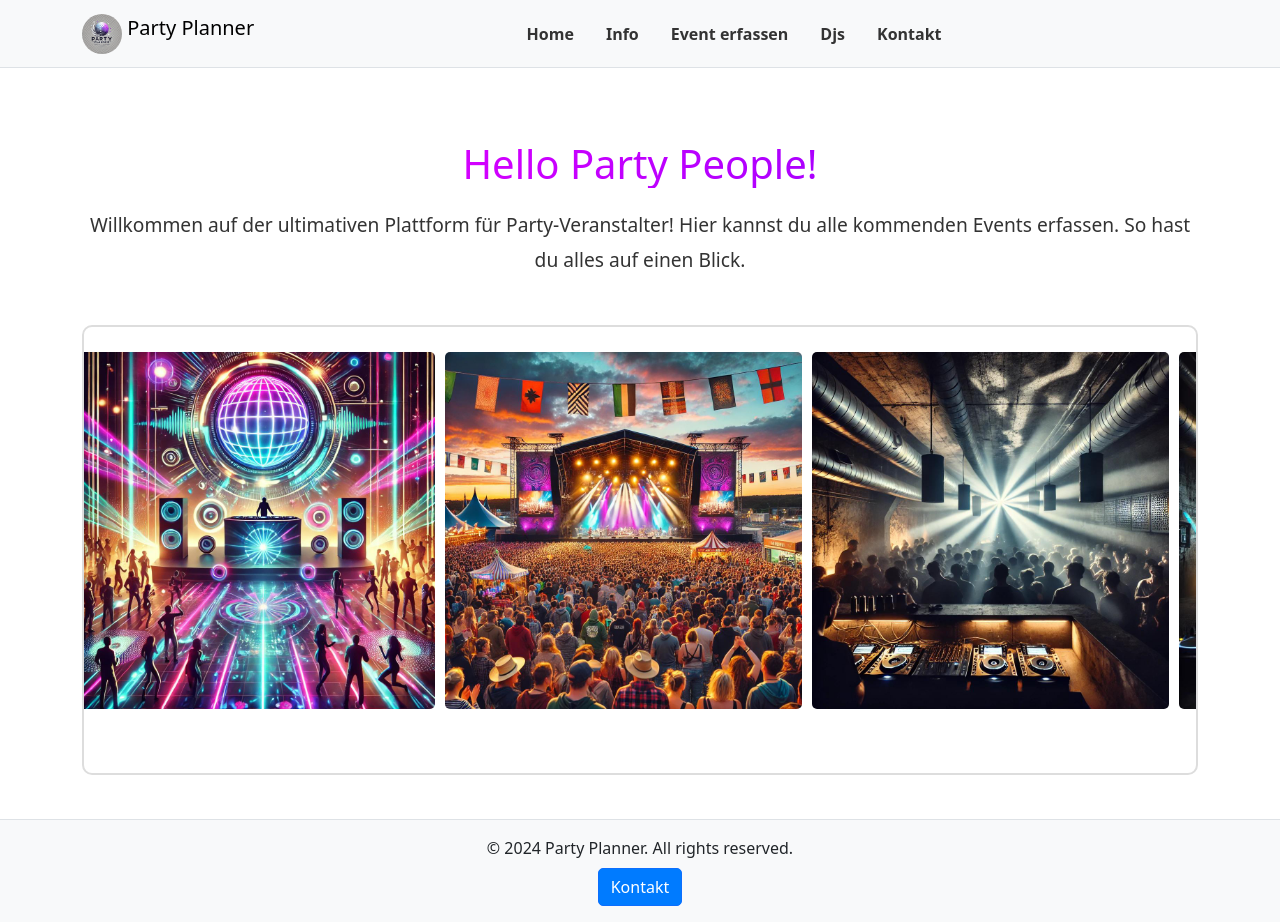
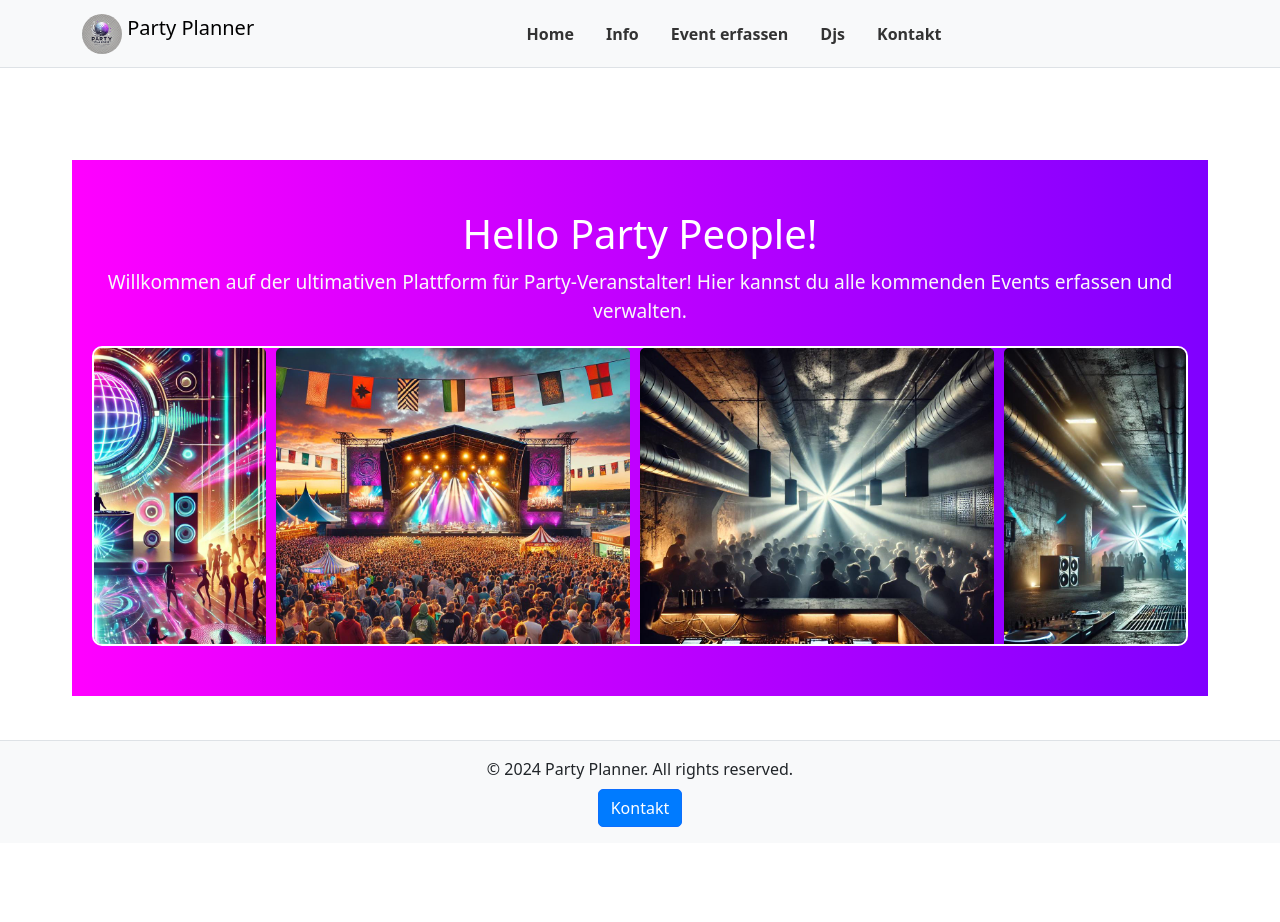
Before and after one commit to fdrmic/partyplanner, a SvelteKit app: page / in a window 1280 px wide. After the commit the page ends 843 px from the top, so only its background shows below. Built offline with nearby package versions, Linux system fonts and the light colour scheme.

Commit message:
anpassungen

```diff
--- /dev/null
+++ b/src/lib/components/HeroBanner.svelte
@@ -0,0 +1,75 @@
+<script>
+    export let title = "Hello Party People!";
+    export let subtitle = "Willkommen auf der ultimativen Plattform für Party-Veranstalter!";
+    export let images = [];
+  </script>
+
+  <section class="hero-banner">
+    <div class="hero-content">
+      <h1>{title}</h1>
+      <p>{subtitle}</p>
+    </div>
+    <div class="carousel">
+      <div class="carousel-track">
+        {#each images.concat(images) as image} <!-- Wiederhole die Bilder für nahtlosen Übergang -->
+          <img src={image} alt="" />
+        {/each}
+      </div>
+    </div>
+  </section>
+
+  <style>
+    .hero-banner {
+      display: flex;
+      flex-direction: column;
+      align-items: center;
+      background: linear-gradient(90deg, #ff00ff, #8000ff);
+      color: white;
+      padding: 50px 20px;
+      text-align: center;
+    }
+
+    .hero-content h1 {
+      font-size: 2.5rem;
+      margin-bottom: 10px;
+      color: white;
+    }
+
+    .hero-content p {
+      font-size: 1.2rem;
+      margin-bottom: 20px;
+      color: #f9f9f9;
+    }
+
+    .carousel {
+      overflow: hidden;
+      width: 100%;
+      max-width: 1200px;
+      height: 300px;
+      position: relative;
+      border: 2px solid #fff;
+      border-radius: 10px;
+    }
+
+    .carousel-track {
+      display: flex;
+      animation: slide 20s linear infinite;
+    }
+
+    .carousel img {
+      width: calc(100% / 3 - 10px);
+      flex-shrink: 0;
+      object-fit: cover;
+      border-radius: 5px;
+      margin-right: 10px;
+    }
+
+    @keyframes slide {
+      0% {
+        transform: translateX(0);
+      }
+      100% {
+        transform: translateX(calc(-200%)); /* Nahtloser Übergang über zweimal die Breite */
+      }
+    }
+  </style>
--- a/src/routes/+page.svelte
+++ b/src/routes/+page.svelte
@@ -1,4 +1,6 @@
 <script>
+  import HeroBanner from '$lib/components/HeroBanner.svelte';
+
   export let title = "Hello Party People!";
 
   let images = [
@@ -11,87 +13,18 @@
 </script>
 
 <div class="container mt-5">
-  <!-- Begrüßung und Beschreibung -->
-  <div class="intro-text text-center mb-5">
-    <h1 class="gradient-text">{title}</h1>
-    <p>
-      Willkommen auf der ultimativen Plattform für Party-Veranstalter! Hier kannst du alle kommenden
-      Events erfassen. So hast du alles auf einen Blick.
-    </p>
-  </div>
-
-  <!-- Bilder-Karussell -->
-  <div class="carousel-container">
-    <div class="carousel">
-      <div class="carousel-track">
-        {#each images as image}
-          <img src={image} alt="" />
-        {/each}
-        <!-- Füge eine Kopie der Bilder hinzu, um einen nahtlosen Übergang zu schaffen -->
-        {#each images as image}
-          <img src={image} alt="" />
-        {/each}
-      </div>
-    </div>
-  </div>
+  <!-- HeroBanner-Komponente -->
+  <HeroBanner
+    title={title}
+    subtitle="Willkommen auf der ultimativen Plattform für Party-Veranstalter! Hier kannst du alle kommenden Events erfassen und verwalten."
+    {images}
+  />
 </div>
 
 <style>
-  /* Text Styling */
-  .intro-text h1 {
-    font-size: 2.5rem;
-    margin-bottom: 20px;
-    color: transparent;
-    background: linear-gradient(90deg, #ff00ff, #8000ff);
-    -webkit-background-clip: text;
-    background-clip: text;
-  }
-
-  .intro-text p {
-    font-size: 1.2rem;
-    line-height: 1.8;
-    color: #333;
-    margin-bottom: 15px;
-  }
-
-  /* Carousel Styling */
-  .carousel-container {
-    margin: 20px auto;
+  .container {
+    margin: 0 auto;
     max-width: 1200px;
-  }
-
-  .carousel {
-    overflow: hidden;
-    width: 100%;
-    height: 450px;
-    position: relative;
-    border: 2px solid #ddd;
-    border-radius: 10px;
-  }
-
-  .carousel-track {
-    display: flex;
-    gap: 10px;
-    padding-right: 10px;
-    animation: slide 15s linear infinite;
-    margin-top: 25px;
-    margin-bottom: 25px;
-  }
-
-  .carousel img {
-    width: calc(100% / 3 - 10px);
-    flex-shrink: 0;
-    object-fit: cover;
-    border-radius: 5px;
-  }
-
-  /* Animation */
-  @keyframes slide {
-    0% {
-      transform: translateX(0);
-    }
-    100% {
-      transform: translateX(calc(-100% - 10px));
-    }
+    padding: 20px;
   }
 </style>
--- a/src/routes/api/delete-dj/+server.js
+++ b/src/routes/api/delete-dj/+server.js
@@ -1,23 +1,22 @@
 import { deleteDJ } from '$lib/db.js';
 
 export async function POST({ request }) {
-  const { djName } = await request.json();
+  try {
+    const { djName } = await request.json();
 
-  try {
-    const result = await deleteDJ(djName);
-    if (result.modifiedCount === 0) {
-      return new Response(JSON.stringify({ message: 'DJ nicht gefunden' }), {
-        status: 404,
-      });
+    if (!djName) {
+      return new Response(JSON.stringify({ message: 'DJ-Name fehlt' }), { status: 400 });
     }
 
-    return new Response(JSON.stringify({ message: 'DJ erfolgreich gelöscht' }), {
-      status: 200,
-    });
+    const result = await deleteDJ(djName);
+
+    if (result.modifiedCount === 0) {
+      return new Response(JSON.stringify({ message: 'DJ nicht gefunden' }), { status: 404 });
+    }
+
+    return new Response(JSON.stringify({ message: 'DJ erfolgreich gelöscht' }), { status: 200 });
   } catch (error) {
     console.error('Fehler beim Löschen des DJs:', error);
-    return new Response(JSON.stringify({ message: 'Fehler beim Löschen' }), {
-      status: 500,
-    });
+    return new Response(JSON.stringify({ message: 'Serverfehler beim Löschen' }), { status: 500 });
   }
 }
--- a/src/routes/api/update-dj/+server.js
+++ b/src/routes/api/update-dj/+server.js
@@ -1,23 +1,22 @@
 import { updateDJName } from '$lib/db.js';
 
 export async function POST({ request }) {
-  const { oldName, newName } = await request.json();
+  try {
+    const { oldName, newName } = await request.json();
 
-  try {
-    const result = await updateDJName(oldName, newName);
-    if (result.modifiedCount === 0) {
-      return new Response(JSON.stringify({ message: 'DJ nicht gefunden' }), {
-        status: 404,
-      });
+    if (!oldName || !newName) {
+      return new Response(JSON.stringify({ message: 'Alter oder neuer Name fehlt' }), { status: 400 });
     }
 
-    return new Response(JSON.stringify({ message: 'DJ erfolgreich aktualisiert' }), {
-      status: 200,
-    });
+    const result = await updateDJName(oldName, newName);
+
+    if (result.modifiedCount === 0) {
+      return new Response(JSON.stringify({ message: 'DJ nicht gefunden' }), { status: 404 });
+    }
+
+    return new Response(JSON.stringify({ message: 'DJ erfolgreich aktualisiert' }), { status: 200 });
   } catch (error) {
     console.error('Fehler beim Aktualisieren des DJs:', error);
-    return new Response(JSON.stringify({ message: 'Fehler beim Aktualisieren' }), {
-      status: 500,
-    });
+    return new Response(JSON.stringify({ message: 'Serverfehler beim Aktualisieren' }), { status: 500 });
   }
 }
```
Also changed, not shown: src/lib/components/DjList.svelte (added, +83 -0 lines), src/lib/components/EventForm.svelte (deleted, +0 -47 lines), src/lib/components/EventList.svelte (deleted, +0 -14 lines), src/lib/components/BarChart.svelte (deleted).
